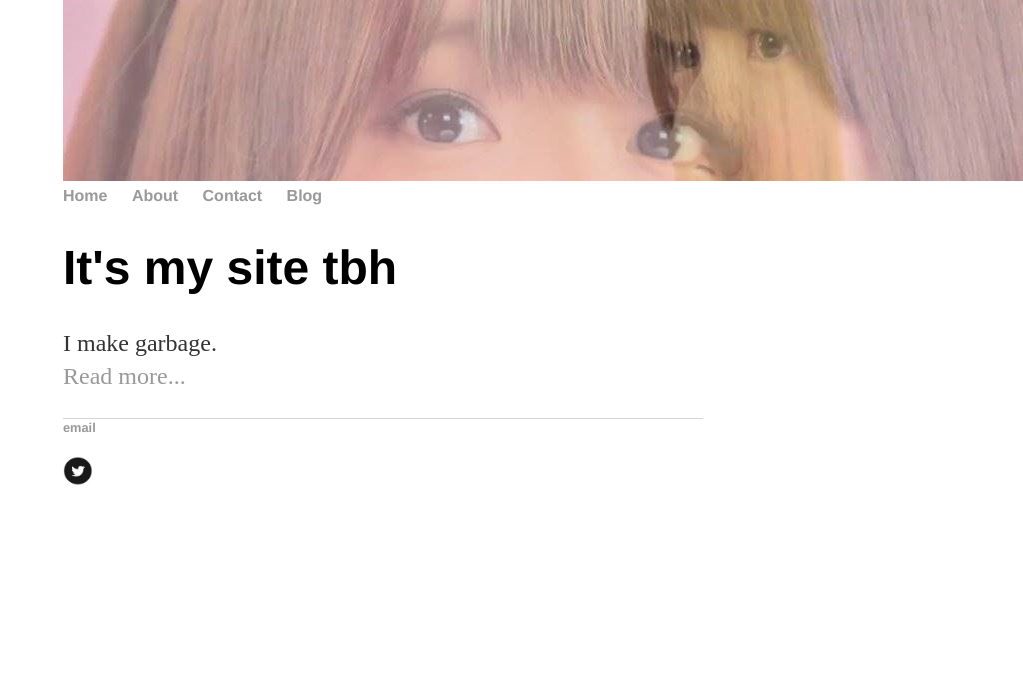
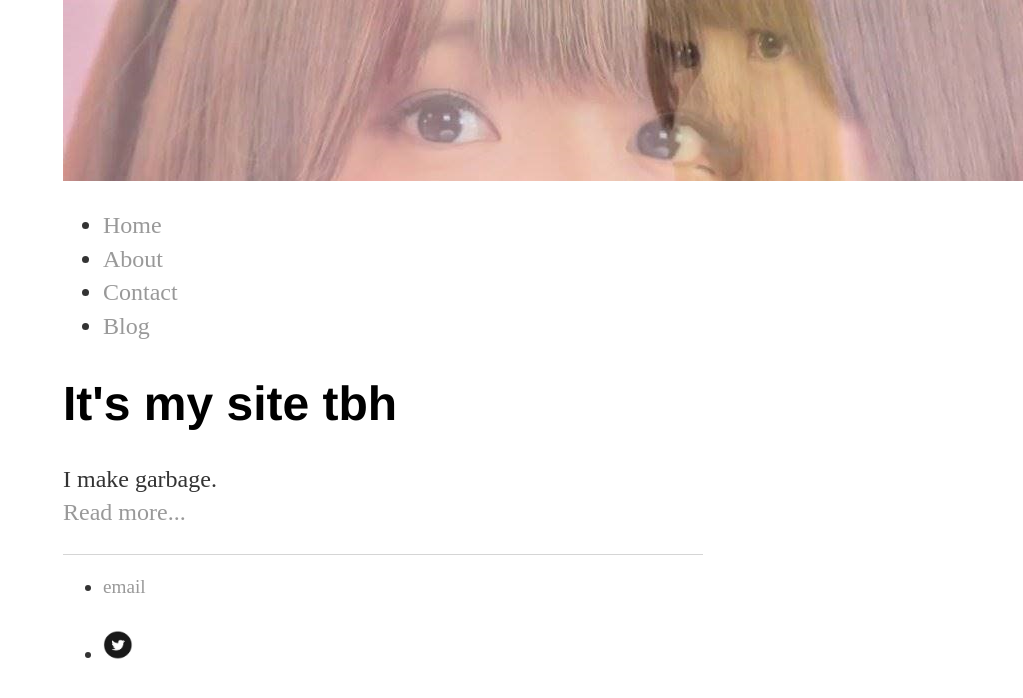
Before and after one commit to glasscaked/strip, a Jekyll site: the page built from index.html, in a window 1280 px wide. Shown: the top 698 px of the page, without its empty margins (257-1280 px from the left). Built offline with Jekyll 4.4.1, drawn with Linux system fonts in a browser that asks for light colours.

Commit message:
Update main.css

```diff
--- a/css/main.css
+++ b/css/main.css
@@ -11,8 +11,6 @@ h2 { font-size: 2.7em; }
 h3 { font-size: 2.3em; }
 h4 { font-size: 1.9em; }
 
-nav ul, footer ul { margin: auto; width: 200%; font-size: 1em; font-family: 'Helvetica', 'Arial', 'Sans-Serif'; padding: 0px; list-style: none; font-weight: bold; }
-nav ul li, footer ul li {display: inline; margin-right: 20px; }
 
 footer { border-top: 1px solid #d5d5d5; font-size: .8em; }
 
```
